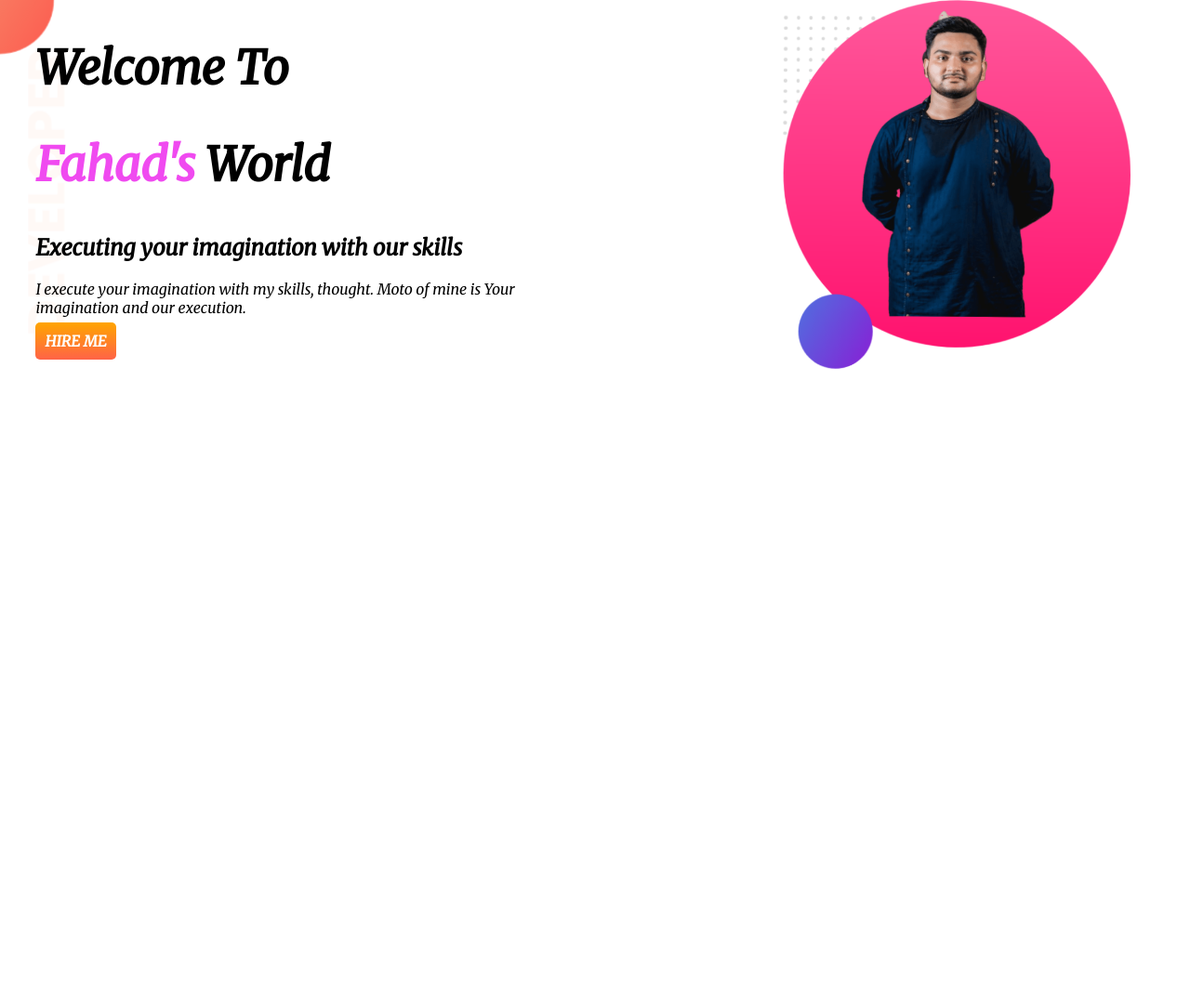
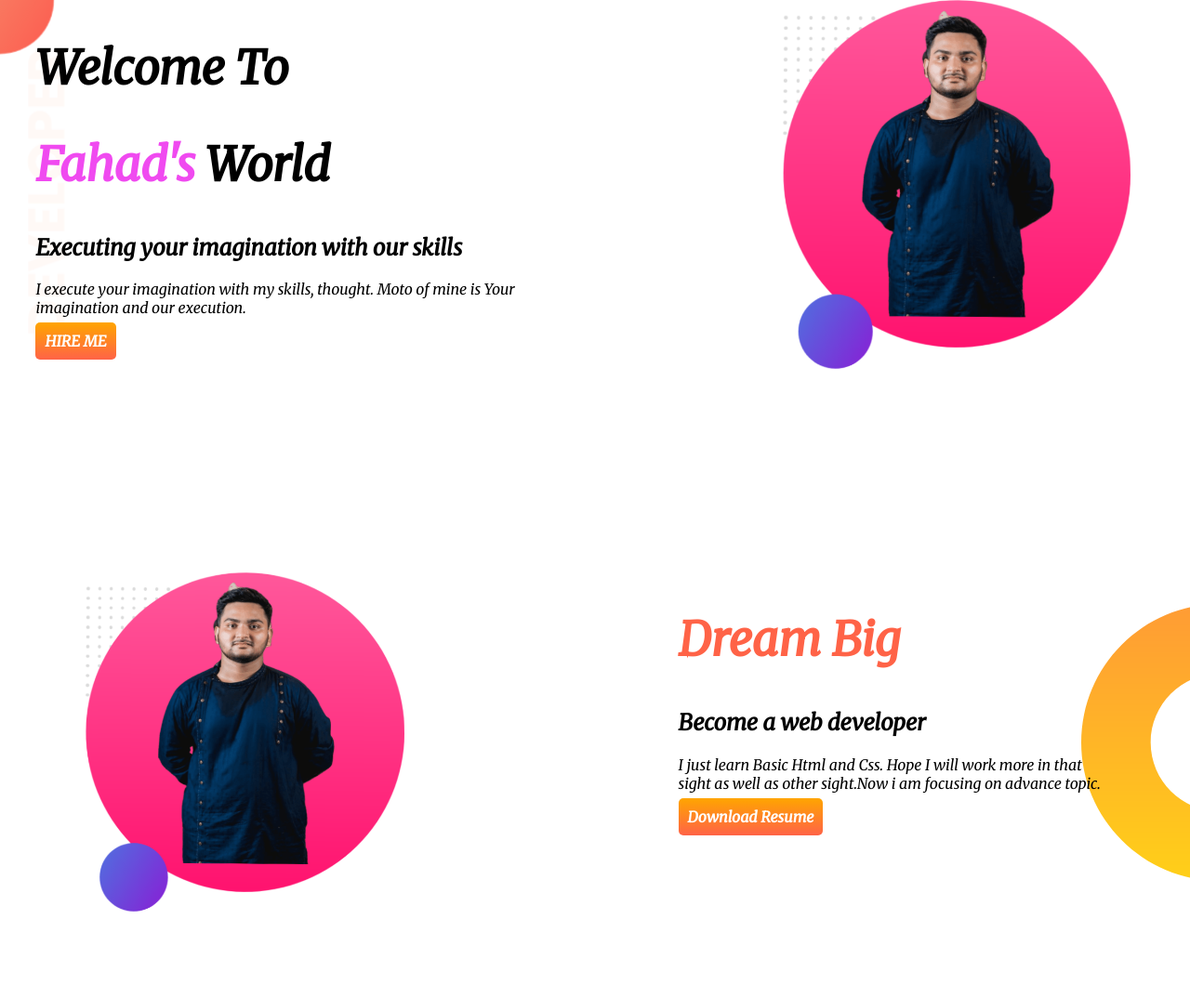
Before and after one commit to iAmFaaHad/My-Dev-Portfolio, a plain HTML site: page index.html in a window 1280 px wide. Shown: the whole page at 93% size. Before the commit the page ends 800 px from the top, so only its background shows below. Drawn offline with Linux system fonts and the light colour scheme.

Commit message:
fit commit

```diff
--- a/index.html
+++ b/index.html
@@ -22,5 +22,16 @@
 <div class="fulo">
 <img src="my-Pic-with-admin.png"> </div>
 </section>
+<section class="topper">
+    <div class="half-half">
+        <img src="my-Pic-with-admin.png" alt="">
+    </div>
+    <div class="half-half">
+        <h1><span class="Du"> Dream Big</span></h1>
+        <h2>Become a web developer</h2>
+<p>I just learn Basic Html and Css. Hope I will work more in that sight as well as other sight.Now i am focusing on advance topic.</p>
+<a  class=" link-button" target="_blank" href="https://github.com/iAmFaaHad/My-Dev-Portfolio">Download Resume </a>
+    </div>
+</section>
 </body>
 </html>
--- a/style.css
+++ b/style.css
@@ -10,6 +10,7 @@ h1{
 }
 section{
     display: flex;
+ margin-bottom: 10%;
 }
 .fulo{
    width: 60%;
@@ -33,3 +34,20 @@ section{
     background-image: url(  images/top-banner.png);
 background-repeat: no-repeat;
 }
+.half-half{
+    width: 50%;
+    padding: 4%;
+    margin: 3%;
+}
+.half-half img{
+    width: 75%;
+    float: left;
+}
+.Du{
+    color: tomato;
+}
+.topper{
+background-image: url(images/dream-bg.png);
+background-repeat: no-repeat;
+background-position: right;
+}
```
